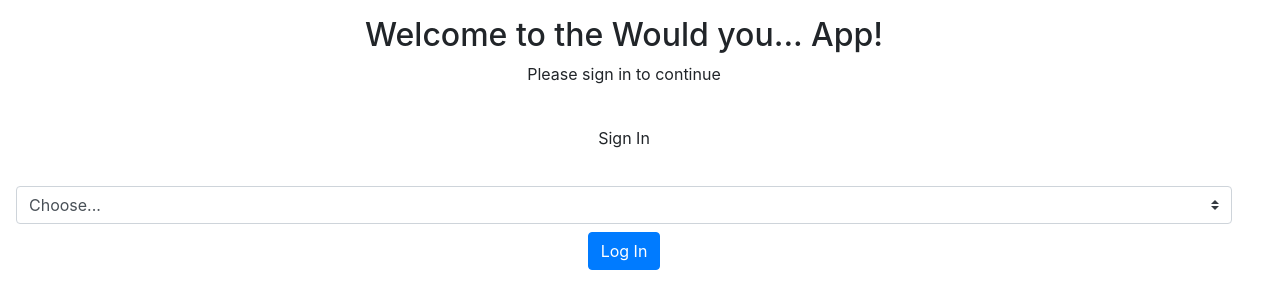
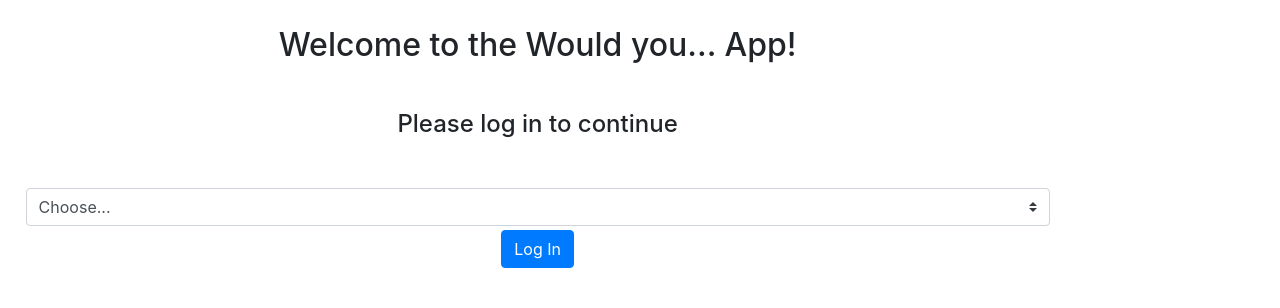
Before and after one commit to efatsea/would-you, a React (Create React App) app: page / in a window 1280 px wide. Shown: the top 308 px of the page. Built offline with nearby package versions, Linux system fonts and the light colour scheme.

Commit message:
last changes

```diff
--- a/src/components/App.js
+++ b/src/components/App.js
@@ -1,6 +1,6 @@
 import React, { Component } from "react"
 import { connect } from "react-redux"
-import { BrowserRouter as Router, Route, NavLink } from 'react-router-dom'
+import { BrowserRouter as Router, Route } from 'react-router-dom'
 import { Switch } from 'react-router'
 import '../style.css'
 import Dashboard from "./Dashboard"
@@ -20,7 +20,6 @@ class App extends Component {
   	this.props.handleInitialData();
   }
   render() {
-    const { authedUser } = this.props;
   	return (
       <Router>
       	<div className="App">
--- a/src/components/Dashboard.js
+++ b/src/components/Dashboard.js
@@ -1,16 +1,13 @@
 import React, { Component } from "react"
 import { connect } from "react-redux"
-
-import LogIn from "./LogIn"
 import Navigation from "./Navigation"
 import Home from "./Home"
-import LeaderBoard from "./LeaderBoard"
 import Alerting from "./Alerting"
 
 
 class Dashboard extends Component {
 	render(){
-      	const { users, authedUser, questions } = this.props
+      	const { authedUser } = this.props
     	return(
           	authedUser === "" || authedUser === null  ? <Alerting/> :
         	<div>
--- a/src/components/Home.js
+++ b/src/components/Home.js
@@ -1,7 +1,6 @@
 import React, { Component } from "react"
 import { connect } from "react-redux"
 import Button from 'react-bootstrap/Button'
-import ToggleButton from 'react-bootstrap/ToggleButton'
 import ButtonGroup from 'react-bootstrap/ButtonGroup'
 import Question from "./Question"
 
@@ -45,7 +44,7 @@ class Home extends Component {
 
 
 	render(){
-    	const { users, authedUser, questions, answeredQ, unansweredQ } = this.props
+    	const { authedUser, answeredQ, unansweredQ } = this.props
 
     	return(
           <div>
--- a/src/components/LeaderBoard.js
+++ b/src/components/LeaderBoard.js
@@ -8,7 +8,7 @@ import Navigation from "./Navigation"
 class LeaderBoard extends Component {
 
 	render(){
-    	const { users, authedUser, questions, names, keyl } = this.props
+    	const { users, authedUser, keyl } = this.props
         const colors =[
           "#bf9e32",
           "#a8a9ad",
--- a/src/components/LogIn.js
+++ b/src/components/LogIn.js
@@ -3,9 +3,8 @@ import { connect } from "react-redux"
 import Form from 'react-bootstrap/Form'
 import Button from 'react-bootstrap/Button'
 import { Redirect } from 'react-router-dom'
+import { setAuthedUser } from "../actions/authedUser"
 
-import { setAuthedUser } from "../actions/authedUser"
-import Dashboard from "./Dashboard"
 
 
 class LogIn extends Component {
@@ -43,21 +42,16 @@ class LogIn extends Component {
 	for (var i = 0; i < names.length; i++) {
         usersLength[i] =i
     }
-	console.log(this.state)
-
 
   	return (
       <div className="login">
       	<h2>Welcome to the Would you... App!</h2>
-      	<p>Please sign in to continue</p>
       	<br/>
-      	<label>Sign In</label>
+      	<h4>Please log in to continue</h4>
+      	<br/>
       	<Form onSubmit={this.handleClick}>
-          <Form.Label className="my-1 mr-2" htmlFor="loginform">
-          </Form.Label>
           <Form.Control
             as="select"
-            className="my-1 mr-sm-2"
             id="loginform"
             custom
 			onChange={(e) => this.handleChange(e)}
--- a/src/components/Navigation.js
+++ b/src/components/Navigation.js
@@ -53,6 +53,7 @@ class Navigation extends Component {
                           src={userAvatar}
                           width = "50"
                           heigth = "50"
+						  alt="Authed User Profile "
                         />
 					</li>
                     <li><Button style={{ backgroundColor:"#bf6464", border:"0px"}} onClick={this.handleClick}>
--- a/src/components/NewQuestion.js
+++ b/src/components/NewQuestion.js
@@ -53,7 +53,7 @@ class NewQuestion extends Component {
           <Redirect to="/dashboard" />
           )
         }
-    	const { users, authedUser, questions } = this.props
+    	const {  authedUser } = this.props
 
     	return(
           	authedUser === "" || authedUser === null  ? <Alerting/> :
@@ -89,8 +89,6 @@ class NewQuestion extends Component {
 }
 
 function mapStateToProps ({ authedUser, users, questions }) {
-	const keyl = Object.keys(users);
-    const names = keyl.map((id)=>(users[id].name));
 
 	return {
     	authedUser,
--- a/src/components/Poll.js
+++ b/src/components/Poll.js
@@ -1,21 +1,18 @@
 import React, { Component } from "react"
 import { connect } from "react-redux"
-import Form from 'react-bootstrap/Form'
-import ListGroup from 'react-bootstrap/ListGroup'
-import Card from 'react-bootstrap/Card'
 import ProgressBar from 'react-bootstrap/ProgressBar'
 
 class Poll extends Component {
 
 	render(){
-    	const { users, answer, question, authorUser, authedUser } = this.props
+    	const { users, answer, question, authorUser } = this.props
 
         if ( question === null ) {
         	return <p>This question does not exist</p>
         }
 
       	const {
-        		id, author, timestamp, optionOne, optionTwo
+        		author, optionOne, optionTwo
         } = question
 
         const voteOne = optionOne.votes.length
--- a/src/components/Question.js
+++ b/src/components/Question.js
@@ -25,7 +25,7 @@ class Question extends Component {
         }
 
       	const {
-        		id, author, timestamp, optionOne, optionTwo
+        		id, author, optionOne
         } = question
 
 		const { hasClicked } = this.state
--- a/src/components/QuestionTo.js
+++ b/src/components/QuestionTo.js
@@ -40,12 +40,11 @@ class QuestionTo extends Component {
         }
 
       	const {
-        		id, author, timestamp, optionOne, optionTwo
+        		id, optionOne, optionTwo
         } = question
 		if (authedUser) {
           const ids = Object.keys(users[authedUser].answers)
           var userAvatar =  users[authorUser].avatarURL
-          const hasClicked = this.state.hasClicked
           var idA = ids.filter(i => i===id)
           const idStr = `"${id}"`
           var answ = users[authedUser].answers.idStr
--- a/src/style.css
+++ b/src/style.css
@@ -1,7 +1,9 @@
 .App {
-	width: 95%;
+	width: 80%;
   	text-align: center;
   	margin: 1em;
+  	font-size: 2vw;
+
 }
 
 li {
@@ -18,6 +20,7 @@ li {
   	justify-content: center;
   	align-items: center;
   	padding: 0px;
+  	padding-bottom:1em;
   	margin: 0px;
   	font-weight: bold;
   	border-bottom: 2px solid #5f7daf;
```
Also changed, not shown: 1 other file (tests, documents, lock files or other folders).
